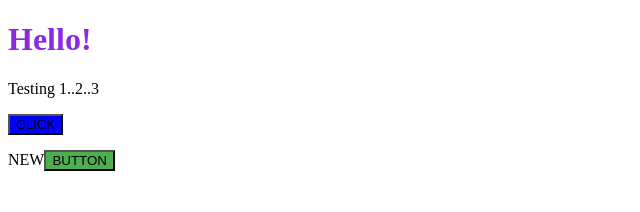
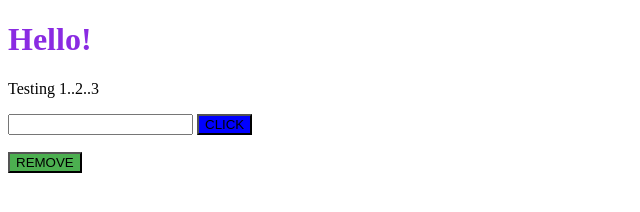
Before and after one commit to phylliroe/CSE-4050-Fall-2020, a plain HTML site: page firebase_app/public/index.html in a window 1280 px wide. Both pictures are taken after a click on the button "CLICK". Shown: the whole page, without its empty margins (0-640 px from the left). Drawn offline with Linux system fonts and the light colour scheme.

Commit message:
add items

```diff
--- a/firebase_app/public/app.js
+++ b/firebase_app/public/app.js
@@ -5,30 +5,117 @@ var count = 1;
 
 function button_click() {
     let list = document.getElementById("list");
+
     let new_div = document.createElement("div");
-    let new_button = document.createElement("button");
+    let text_box_val = document.getElementById("item_text").value;
+
+    let add_button = document.createElement("button");
+    let delete_button = document.createElement("button");
     let linebreak = document.createElement("br");
 
     list.appendChild(new_div);
-    list.appendChild(new_button);
-    list.appendChild(linebreak);
+    //list.appendChild(linebreak);
+    //list.appendChild(add_button);
+    //list.appendChild(delete_button);
+    //list.appendChild(linebreak);
 
-    new_button.textContent = "BUTTON";
-    //new_button.setAttribute("class", "sub_btn");
-    //new_button.className = "sub_btn"
-    new_button.classList.add("sub_btn");
 
-    let id = "div" + count;
-    new_div.setAttribute("id", "div1");
+    //new_div.appendChild(delete_button);
+
+    let item_id = "item" + count;
+    new_div.setAttribute("id", item_id);
     //new_div.setAttribute("class", "list_item");
     new_div.className = "list_item";
 
-    new_div.innerHTML = "<p>NEW</p>";
+    new_div.innerHTML = "<p class='item_name'>" + text_box_val + "</p>";
+    console.log(new_div.id);
 
+
+    test(new_div.id);
+
+    list.appendChild(linebreak);
+
+    //list.appendChild(add_button);
+    //list.appendChild(delete_button);
+    //new_div.appendChild(linebreak);
+
+    //add_button.textContent = "ADD";
+    //add_button.setAttribute("class", "sub_btn");
+    //add_button.className = "sub_btn"
+    //add_button.classList.add("sub_btn");
+
+
+    //delete_button.textContent = "REMOVE";
+    //delete_button.classList.add("sub_btn");
+
+    //delete_button.onclick = delete_click;
+
+    //let id = "div" + count;
+
+    //new_div.setAttribute("id", "div1");
+    //new_div.setAttribute("class", "list_item");
+    //new_div.className = "list_item";
+
+    //new_div.innerHTML = "<p>NEW</p>";
+
+
+    //let delete_btn_id = "delete" + count;
+    //delete_button.setAttribute("id", delete_btn_id);
     //list.appendChild(new_div);
-    //list.appendChild(new_button);
+    //list.appendChild(add_button);
 
     //new_div.innerHTML += "<br>";
     //console.log(id);
+
+    clear_text();
     count++;
 }
+
+function clear_text() {
+    document.getElementById("item_text").value = "";
+}
+
+function test(elem) {
+    let e = document.getElementById(elem);
+
+    //let br = document.createElement("br");
+    //e.appendChild(document.createElement("br"));
+
+    let delete_button = document.createElement("button");
+    delete_button.textContent = "REMOVE";
+    delete_button.classList.add("sub_btn");
+    delete_button.onclick = delete_click;
+
+    let delete_btn_id = "delete" + count;
+    delete_button.setAttribute("id", delete_btn_id);
+
+
+    console.log(delete_button.id);
+    e.appendChild(delete_button);
+}
+
+/*
+list div
+    new div 1
+        delete button 1
+    br
+    new div 2
+        delete button 2
+    br
+
+Remove the new div and the following br
+*/
+function delete_click() {
+    console.log(this.id);
+    //this.remove();
+    //console.log(this.parentNode.parentNode.id);
+    let a = this.parentNode.nextSibling;
+    console.log(a);
+    this.parentNode.parentNode.removeChild(a);
+    this.parentNode.parentNode.removeChild(this.parentNode);
+}
+
+function delete_item(id) {
+    //node.parentNode.removeChild(node);
+    document.getElementById("list").removeChild(node);
+}
--- a/firebase_app/public/index.html
+++ b/firebase_app/public/index.html
@@ -39,6 +39,7 @@
     <h1>Hello!</h1>
     <p>Testing 1..2..3</p>
 
+    <input type="text" id="item_text" name="item_text" autocomplete="off">
     <button id="add_btn" onclick="button_click();">CLICK</button>
     <div id="list"></div>
 </body>
--- a/firebase_app/public/styles.css
+++ b/firebase_app/public/styles.css
@@ -2,7 +2,11 @@ h1 {
     color: blueviolet;
 }
 
-.list_item {
+div.list_item {
+    display: inline-block;
+}
+
+p.item_name {
     display: inline-block;
 }
 
```
